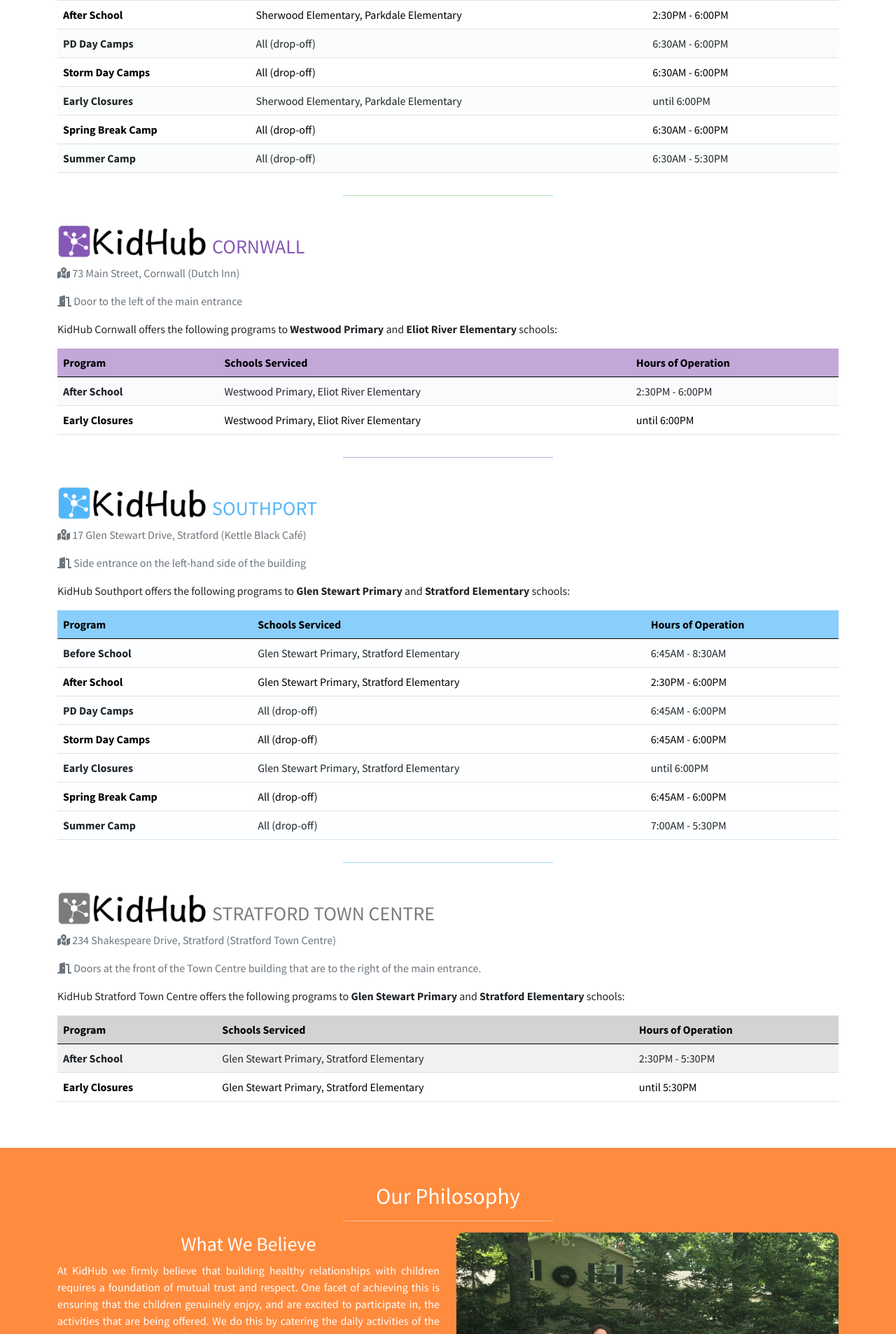
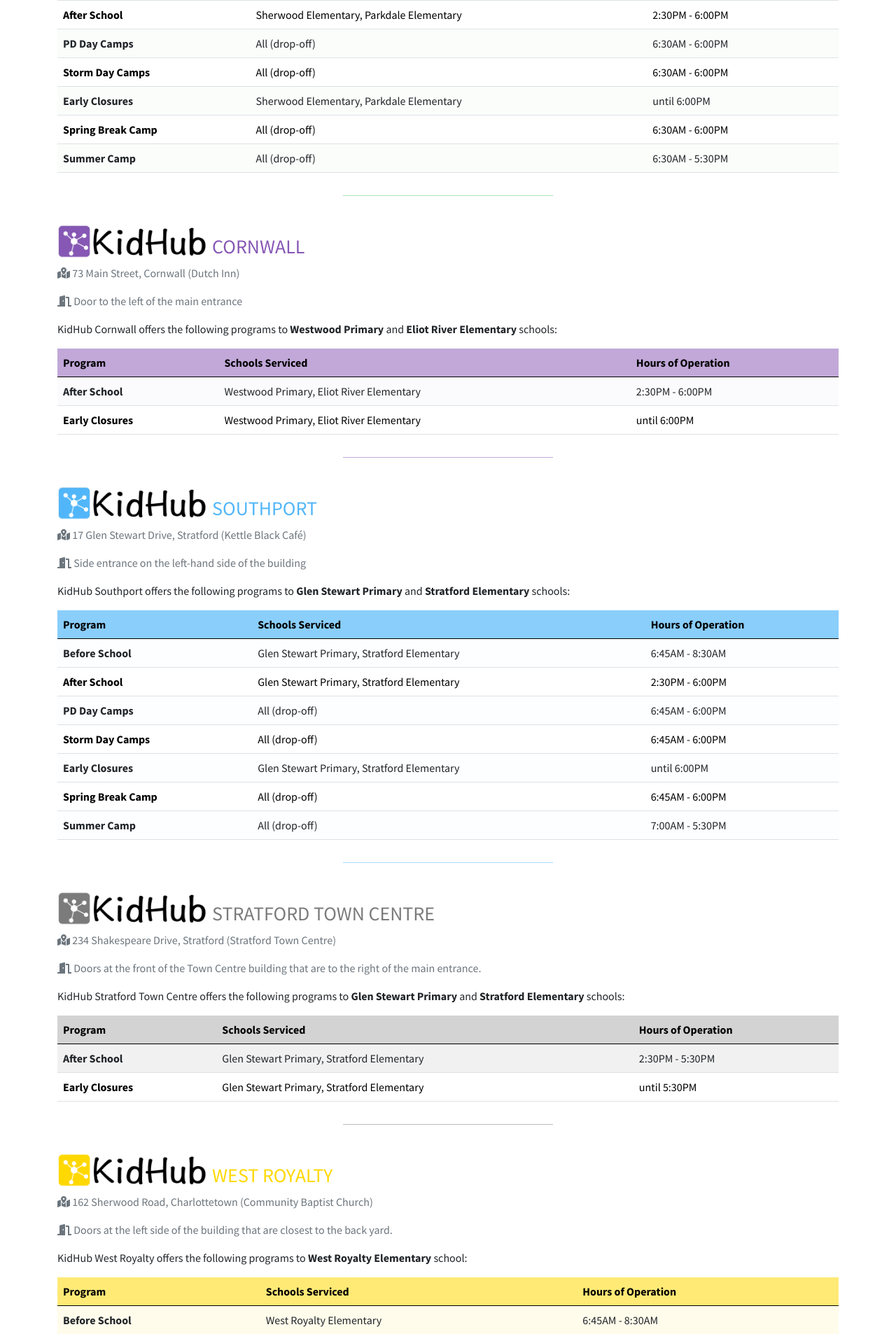
Before and after one commit to KidHub/KidHub.github.io, a PHP site: page / in a window 1280 px wide. Shown: the part 2913-4819 px from the top of the page at 70% size. Run offline with PHP 8.4, Linux system fonts and the light colour scheme; some libraries are stand-ins or nearby versions.

Commit message:
Add Wes Royalty to main page

```diff
--- a/css/landing.css
+++ b/css/landing.css
@@ -35,6 +35,11 @@
   --kidhub-purple-table-header: #c1a8d8;
   --kidhub-purple-alt-row: #fbfafd;
   --kidhub-purple-row-hover: #f1ecf7;
+
+  --kidhub-yellow: #FFD800;
+  --kidhub-yellow-table-header: #ffea76;
+  --kidhub-yellow-alt-row: #fffceb;
+  --kidhub-yellow-row-hover: #fff9d8;
 }
 
 html,
@@ -508,6 +513,28 @@
   color: var(--kidhub-grey);
 }
 
+/* WESTROYALTY */
+
+.westroyalty h3 {
+  color: var(--kidhub-yellow);
+}
+
+.westroyalty table.programs thead th {
+  background-color: var(--kidhub-yellow-table-header);
+}
+
+.westroyalty table.programs tbody tr:nth-child(odd) {
+  background-color: var(--kidhub-yellow-alt-row);
+}
+
+.westroyalty table.programs tbody tr:hover {
+  background-color: var(--kidhub-yellow-row-hover);
+}
+
+hr.westroyalty {
+  color: var(--kidhub-yellow);
+}
+
 /* CONTACT US */
 
 .social-media .email a:hover {
--- a/index.html
+++ b/index.html
@@ -283,7 +283,7 @@
     <div class="row justify-content-center">
       <div class="col-12">
         <h2 class="text-center">Our Centres</h2>
-        <p class="lead text-center">KidHub currently operates school-age centres in Sherwood, Cornwall, and Stratford.</p>
+        <p class="lead text-center">KidHub currently operates school-age centres in Sherwood, Cornwall, Stratford, and West Royalty.</p>
 
         <hr class="small">
 
@@ -506,6 +506,50 @@
                 <tr>
                   <td>Early Closures</td>
                   <td>Glen Stewart Primary, Stratford Elementary</td>
+                  <td>until 5:30PM</td>
+                </tr>
+              </tbody>
+            </table>
+            <!-- <p class="small text-muted text-start">[1] Operating centre may vary</p> -->
+          </div>
+        </div>
+
+        <hr class="towncentre small visible-xs-block">
+        <br />
+
+        <div class="row">
+          <div class="centre westroyalty col-12">
+            <h3 class="text-start"><img class="align-bottom" src="./img/kidhub-yellow-logo-black-text-500x116.png" height="50" />
+              WEST ROYALTY</h3>
+            <p class="text-start"><a class="text-decoration-none text-muted" href="https://goo.gl/maps/8qMZiYZrJFAUQ1Ht6"
+                target="_blank"><i class="fas fa-map-marked-alt"></i> 162 Sherwood Road, Charlottetown (Community Baptist Church)</a></p>
+            <p class="text-start"><a class="text-decoration-none text-muted" href="https://goo.gl/maps/8qMZiYZrJFAUQ1Ht6"
+                target="_blank"><i class="fas fa-door-open"></i> Doors at the left side of the building that are closest to the
+                back yard.</a></p>
+            <p class="text-start">KidHub West Royalty offers the following programs to <strong>West Royalty Elementary</strong> school:
+            </p>
+            <table class="table table-striped table-hover programs">
+              <thead>
+                <tr>
+                  <th>Program</th>
+                  <th>Schools Serviced</th>
+                  <th>Hours of Operation</th>
+                </tr>
+              </thead>
+              <tbody>
+                <tr>
+                  <td>Before School</td>
+                  <td>West Royalty Elementary</td>
+                  <td>6:45AM - 8:30AM</td>
+                </tr>
+                <tr>
+                  <td>After School</td>
+                  <td>West Royalty Elementary</td>
+                  <td>2:30PM - 5:30PM</td>
+                </tr>
+                <tr>
+                  <td>Early Closures</td>
+                  <td>West Royalty Elementary</td>
                   <td>until 5:30PM</td>
                 </tr>
               </tbody>
```
Also changed, not shown: img/kidhub-yellow-logo-black-text-500x116.png (added).
